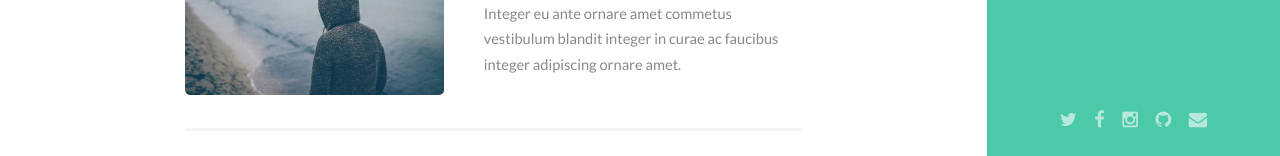
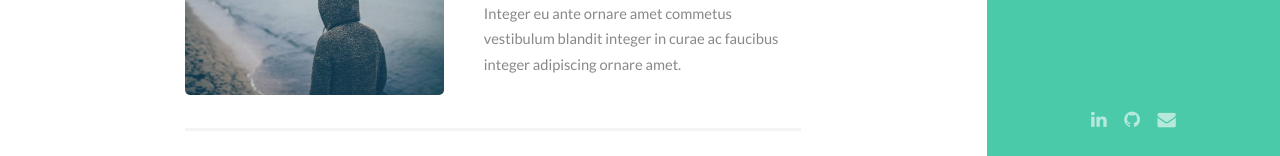
Before and after one commit to yubin627/yubin627.github.io, a Jekyll site: the page built from index.html, in a window 1280 px wide and 900 px high, scrolled down 594 px. Shown: the part 744-900 px from the top of the window. Built offline with Jekyll 4.4.1, drawn with Linux system fonts in a browser that asks for light colours.

Commit message:
modify header.html

```diff
--- a/_includes/head.html
+++ b/_includes/head.html
@@ -5,16 +5,16 @@
 		<meta name="description" content="" />
 		<meta name="keywords" content="" />
 		<!--[if lte IE 8]><script src="css/ie/html5shiv.js"></script><![endif]-->
-		<script src="{{ site.baseurl }}/js/jquery.min.js"></script>
-		<script src="{{ site.baseurl }}/js/jquery.scrollzer.min.js"></script>
-		<script src="{{ site.baseurl }}/js/jquery.scrolly.min.js"></script>
-		<script src="{{ site.baseurl }}/js/skel.min.js"></script>
-		<script src="{{ site.baseurl }}/js/skel-layers.min.js"></script>
-		<script src="{{ site.baseurl }}/js/init.js"></script>
+		<script src="{{ site.baseurl }}js/jquery.min.js"></script>
+		<script src="{{ site.baseurl }}js/jquery.scrollzer.min.js"></script>
+		<script src="{{ site.baseurl }}js/jquery.scrolly.min.js"></script>
+		<script src="{{ site.baseurl }}js/skel.min.js"></script>
+		<script src="{{ site.baseurl }}js/skel-layers.min.js"></script>
+		<script src="{{ site.baseurl }}js/init.js"></script>
 		<noscript>
-			<link rel="stylesheet" href="{{ site.baseurl }}/css/skel.css" />
-			<link rel="stylesheet" href="{{ site.baseurl }}/css/style.css" />
-			<link rel="stylesheet" href="{{ site.baseurl }}/css/style-xlarge.css" />
+			<link rel="stylesheet" href="{{ site.baseurl }}css/skel.css" />
+			<link rel="stylesheet" href="{{ site.baseurl }}css/style.css" />
+			<link rel="stylesheet" href="{{ site.baseurl }}css/style-xlarge.css" />
 		</noscript>
 		<!--[if lte IE 8]><link rel="stylesheet" href="css/ie/v8.css" /><![endif]-->
 	</head>
--- a/_includes/header.html
+++ b/_includes/header.html
@@ -8,16 +8,14 @@
         </header>
         <nav id="nav">
             <ul>
-                <li><a href="{{ site.baseurl }}/" class="scrolly">Home</a></li>
-                <li><a href="{{ site.baseurl }}/contact" class="scrolly">Contact</a></li>
-                <li><a href="{{ site.baseurl }}/blog" class="scrolly">Blog</a></li>
+                <li><a href="{{ site.baseurl }}/">Home</a></li>
+                <li><a href="{{ site.baseurl }}/contact">Contact</a></li>
+                <li><a href="{{ site.baseurl }}/blog">Blog</a></li>
             </ul>
         </nav>
         <footer>
             <ul class="icons">
-                <li><a href="#" class="icon fa-twitter"><span class="label">Twitter</span></a></li>
-                <li><a href="#" class="icon fa-facebook"><span class="label">Facebook</span></a></li>
-                <li><a href="#" class="icon fa-instagram"><span class="label">Instagram</span></a></li>
+                <li><a href="#" class="icon fa-linkedin"><span class="label">LinkedIn</span></a></li>
                 <li><a href="#" class="icon fa-github"><span class="label">Github</span></a></li>
                 <li><a href="#" class="icon fa-envelope"><span class="label">Email</span></a></li>
             </ul>
```
Also changed, not shown: 1 other file.
